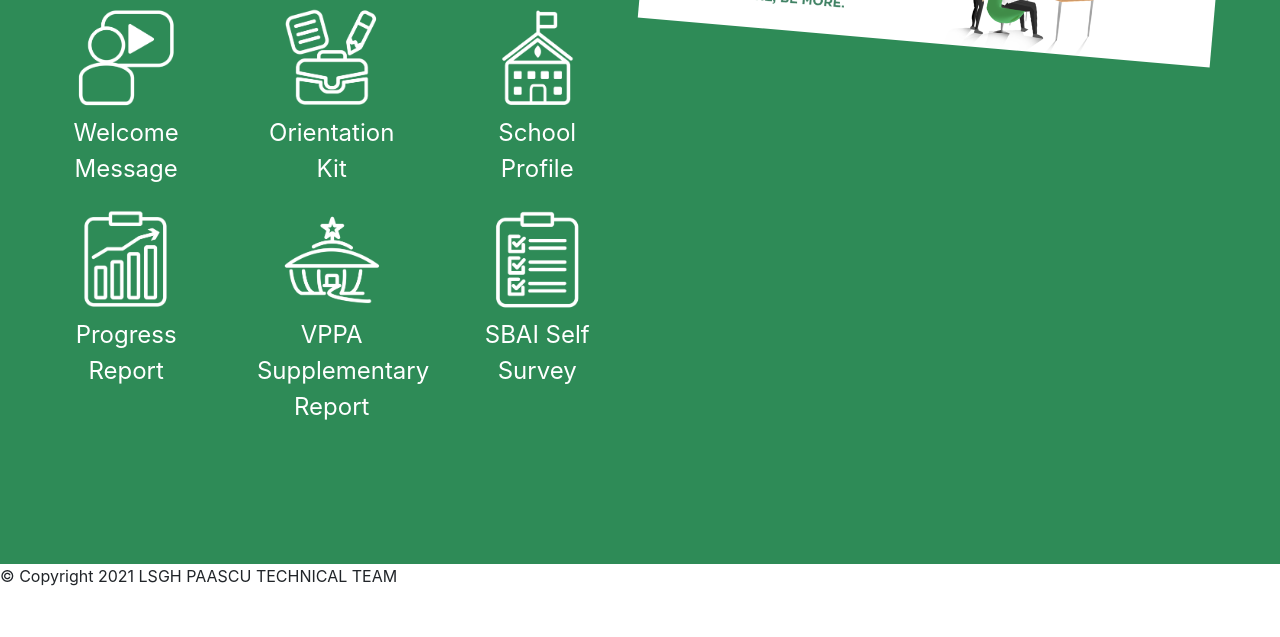
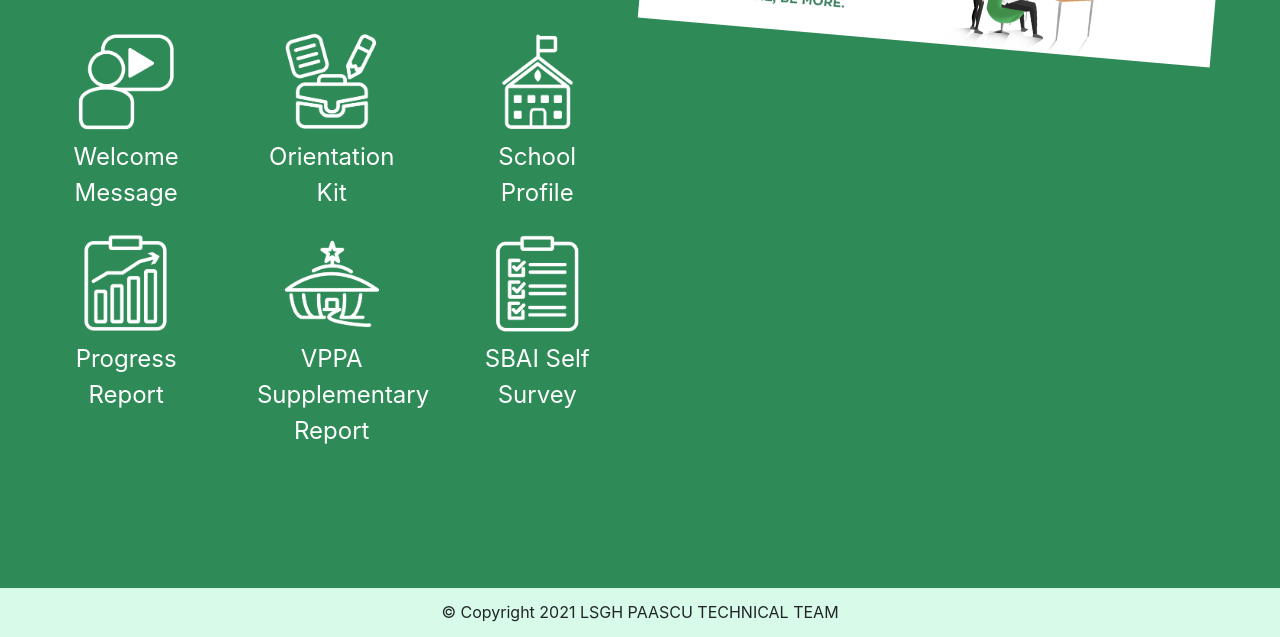
Before and after one commit to RichardDagli/PAASCU2, a plain HTML site: page index.html in a window 1280 px wide. Shown: the part 447-1084 px from the top of the page. Before the commit the page ends 1035 px from the top, so only its background shows below. Drawn offline with nearby package versions, Linux system fonts and the light colour scheme.

Commit message:
Update index.html

```diff
--- a/index.html
+++ b/index.html
@@ -65,7 +65,7 @@
     <!-- Title -->
 <div class="row titlerow">
 
-  <div class= "col-lg-6 col-md-12   ">
+  <div class= "col-lg-6 col-md-12   ">s
     <h1 class="titlemedium">JHS PAASCU Virtual </br>Program Accreditation</h1></br></br>
     <div class="row">
         <div class="col-md-4 border-solid border-green">  <img class= "icon" src="images\welcome.png" alt="leadership">
@@ -434,29 +434,24 @@
 
 
 
-<!-- Press
+
 
 <section id="press">
-powered by:</br>
-  <img class= "logo" src="images/h5p.png" alt="H5P-logo">
-  <img class= "logo"src="images/ranger.jpg" alt="ranger-logo">
-  <img class= "logo"src="images/fletch.jpg" alt="fletch-logo">
-  <img class= "logo"src="images/zoom-logo.png" alt="zoom-logo">
-
+© Copyright 2021 LSGH PAASCU TECHNICAL TEAM
 </section>
--->
 
 
 
 
-  <!-- Footer -->
+
+  <!-- Footer
 
   <footer id="footer">
 
-    © Copyright 2021 LSGH PAASCU TECHNICAL TEAM
+
 
   </footer>
-
+-->
 
 </body>
 
```
